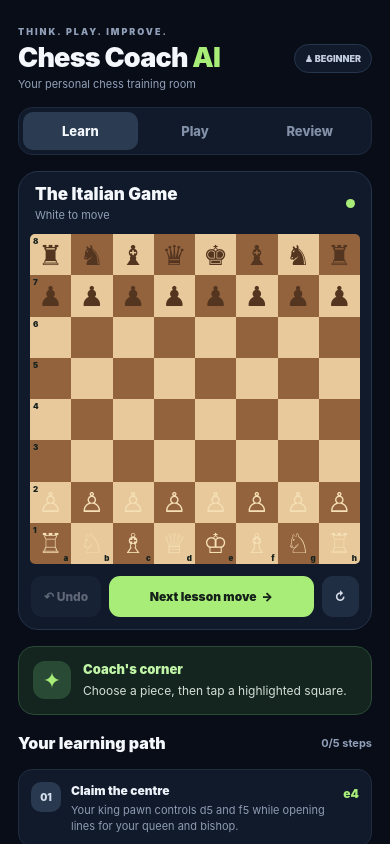
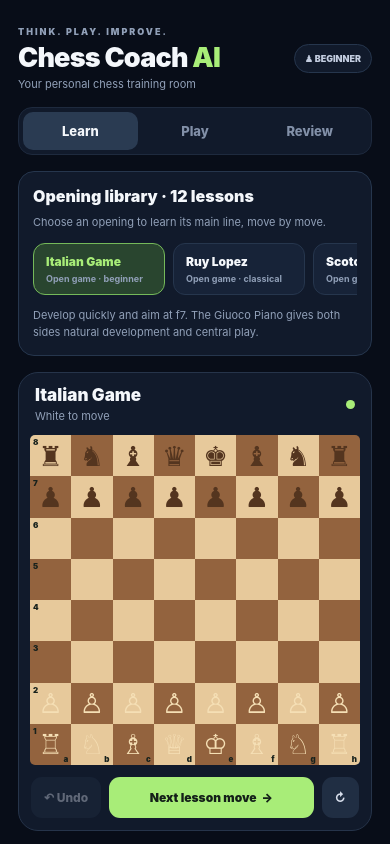
Before and after one commit to harshittank2/Ai-chess-coach, a React Native app: screen / in a window 390 px wide. Built offline with nearby package versions, Linux system fonts and the light colour scheme.

Commit message:
Add opening library and offline local PvP mode

```diff
--- a/App.js
+++ b/App.js
@@ -20,13 +20,29 @@ const PIECES = {
   wK: '♔', wQ: '♕', wR: '♖', wB: '♗', wN: '♘', wP: '♙',
   bK: '♚', bQ: '♛', bR: '♜', bB: '♝', bN: '♞', bP: '♟'
 };
-const LESSONS = [
-  { san: 'e4', title: 'Claim the centre', body: 'Your king pawn controls d5 and f5 while opening lines for your queen and bishop.' },
-  { san: 'e5', title: 'Contest the centre', body: 'Black fights for central space. Good openings are built on central control and development.' },
-  { san: 'Nf3', title: 'Develop with a threat', body: 'The knight moves toward the centre and attacks e5. Develop minor pieces before launching an attack.' },
-  { san: 'Nc6', title: 'Defend and develop', body: 'Black develops a knight and protects the e5 pawn. Both sides are bringing pieces into the game.' },
-  { san: 'Bc4', title: 'Target the f7 square', body: 'The bishop aims at f7, a sensitive opening square. White can now prepare to castle.' }
+const OPENINGS = [
+  { name: "Italian Game", tag: "Open game \u00b7 beginner", idea: "Develop quickly and aim at f7. The Giuoco Piano gives both sides natural development and central play.", moves: ["e4", "e5", "Nf3", "Nc6", "Bc4", "Bc5", "c3", "Nf6", "d4", "exd4", "cxd4", "Bb4+", "Nc3", "Nxe4", "O-O"] },
+  { name: "Ruy Lopez", tag: "Open game \u00b7 classical", idea: "Pressure the knight that defends e5. The Spanish Game builds long-term pressure and a strong centre.", moves: ["e4", "e5", "Nf3", "Nc6", "Bb5", "a6", "Ba4", "Nf6", "O-O", "Be7"] },
+  { name: "Scotch Game", tag: "Open game \u00b7 tactical", idea: "Challenge the centre early and open lines for your pieces. The Scotch often leads to active piece play.", moves: ["e4", "e5", "Nf3", "Nc6", "d4", "exd4", "Nxd4"] },
+  { name: "Queen's Gambit", tag: "Closed game \u00b7 positional", idea: "Offer the c-pawn to challenge Black\u2019s d5 centre. It is a positional opening, not a forced pawn sacrifice.", moves: ["d4", "d5", "c4", "e6", "Nc3", "Nf6", "Bg5", "Be7"] },
+  { name: "King's Gambit", tag: "Gambit \u00b7 attacking", idea: "White sacrifices a pawn for rapid development and attacking chances. King safety matters.", moves: ["e4", "e5", "f4", "exf4", "Nf3", "g5", "h4"] },
+  { name: "Evans Gambit", tag: "Gambit \u00b7 attacking", idea: "White gives a wing pawn to gain time and build a powerful centre. Development is the compensation.", moves: ["e4", "e5", "Nf3", "Nc6", "Bc4", "Bc5", "b4", "Bxb4", "c3", "Ba5", "d4"] },
+  { name: "Danish Gambit", tag: "Gambit \u00b7 open lines", idea: "White sacrifices pawns for open diagonals and fast development. Keep the initiative.", moves: ["e4", "e5", "d4", "exd4", "c3", "dxc3", "Bc4", "cxb2", "Bxb2"] },
+  { name: "Smith-Morra Gambit", tag: "Sicilian gambit", idea: "White offers a pawn to develop quickly against the Sicilian and seize open files.", moves: ["e4", "c5", "d4", "cxd4", "c3", "dxc3", "Nxc3"] },
+  { name: "Sicilian Defence", tag: "Defence \u00b7 counterattack", idea: "Black fights for the d4 square asymmetrically and creates active counterplay.", moves: ["e4", "c5", "Nf3", "d6", "d4", "cxd4", "Nxd4", "Nf6", "Nc3"] },
+  { name: "French Defence", tag: "Defence \u00b7 solid", idea: "Black challenges White\u2019s centre with ...d5. Learn the tension between the pawn chains.", moves: ["e4", "e6", "d4", "d5", "Nc3", "Nf6"] },
+  { name: "Caro-Kann Defence", tag: "Defence \u00b7 solid", idea: "Black prepares ...d5 while keeping the light-squared bishop\u2019s diagonal open.", moves: ["e4", "c6", "d4", "d5", "Nc3", "dxe4", "Nxe4"] },
+  { name: "London System", tag: "System \u00b7 positional", idea: "Develop the light-squared bishop outside the pawn chain, then build a reliable setup.", moves: ["d4", "d5", "Nf3", "Nf6", "Bf4", "e6", "e3", "Bd6", "Bg3"] }
 ];
+function buildOpeningLessons(opening) {
+  const game = new Chess();
+  const tips = ['Control the centre', 'Develop a piece', 'Improve your position', 'Prepare king safety', 'Create a useful threat'];
+  return opening.moves.map((san, index) => {
+    const move = game.move(san);
+    return { san: move ? move.san : san, title: tips[index % tips.length], body: opening.idea };
+  });
+}
+
 const VALUES = { p: 100, n: 320, b: 335, r: 500, q: 900, k: 20000 };
 const freshGame = () => new Chess();
 
@@ -53,7 +69,7 @@ function evaluateWhite(game) {
   }, [playerElo, ratedGames, lastResult, ratingReady]);
 
   useEffect(() => {
-    if (tab !== 'Play' || !game.isGameOver() || !ratingReady) return;
+    if (tab !== 'Play' || playMode !== 'computer' || !game.isGameOver() || !ratingReady) return;
     const key = game.history().join(' ');
     if (!key || ratedGameKey.current === key) return;
     ratedGameKey.current = key;
@@ -66,7 +82,7 @@ function evaluateWhite(game) {
     setPlayerElo(nextRating);
     setRatedGames(n => n + 1);
     setLastResult({ result, delta, opponentElo, level, moves: game.history().length, date: new Date().toISOString() });
-  }, [game, tab, level, playerElo, ratingReady]);
+  }, [game, tab, level, playerElo, ratingReady, playMode]);
   let score = 0;
   for (let r = 0; r < 8; r += 1) {
     for (let c = 0; c < 8; c += 1) {
@@ -255,6 +271,8 @@ export default function App() {
   const [targets, setTargets] = useState([]);
   const [history, setHistory] = useState([]);
   const [lessonIndex, setLessonIndex] = useState(0);
+  const [openingIndex, setOpeningIndex] = useState(0);
+  const [playMode, setPlayMode] = useState('computer');
   const [tab, setTab] = useState('Learn');
   const [level, setLevel] = useState('Medium');
   const [engineMode, setEngineMode] = useState('Auto');
@@ -277,6 +295,8 @@ export default function App() {
   const [pgnProgress, setPgnProgress] = useState(0);
   const animationPosition = useRef(new Animated.ValueXY({ x: 0, y: 0 })).current;
   const aiBusy = useRef(false);
+  const selectedOpening = OPENINGS[openingIndex] || OPENINGS[0];
+  const LESSONS = useMemo(() => buildOpeningLessons(selectedOpening), [openingIndex]);
   const currentLesson = LESSONS[lessonIndex] || null;
   const boardSize = Math.min(width - 60, 430);
   const board = game.board();
@@ -299,7 +319,7 @@ export default function App() {
   }, [playerElo, ratedGames, lastResult, ratingReady]);
 
   useEffect(() => {
-    if (tab !== 'Play' || !game.isGameOver() || !ratingReady) return;
+    if (tab !== 'Play' || playMode !== 'computer' || !game.isGameOver() || !ratingReady) return;
     const key = game.history().join(' ');
     if (!key || ratedGameKey.current === key) return;
     ratedGameKey.current = key;
@@ -486,7 +506,7 @@ export default function App() {
 
   function selectSquare(square) {
     if (game.isGameOver()) return;
-    if (tab === 'Play' && game.turn() === 'b') return;
+    if (tab === 'Play' && playMode === 'computer' && game.turn() === 'b') return;
     if (selected && targets.includes(square)) {
       const next = new Chess(game.fen());
       try {
@@ -513,7 +533,7 @@ export default function App() {
 
   function undo() {
     if (!history.length) return;
-    const removeCount = tab === 'Play' ? Math.min(2, history.length) : 1;
+    const removeCount = tab === 'Play' && playMode === 'computer' ? Math.min(2, history.length) : 1;
     const remaining = history.slice(0, -removeCount);
     const replay = freshGame();
     remaining.forEach(san => {
@@ -534,7 +554,7 @@ export default function App() {
     setSelected(null);
     setTargets([]);
     setLessonIndex(0);
-    setMessage(tab === 'Play' ? 'New game. You are White; make the first move.' : 'New game. Start with 1. e4 to control the centre.');
+    setMessage(tab === 'Play' ? (playMode === 'pvp' ? 'Offline Pass & Play. White moves first.' : 'New game. You are White; make the first move.') : 'New lesson: ' + selectedOpening.name + '. Start with ' + (LESSONS[0]?.san || 'the first move') + '.');
     setEngineLabel('Ready to play');
     setAnalysis(null);
   }
@@ -560,7 +580,7 @@ export default function App() {
   }
 
   useEffect(() => {
-    if (tab !== 'Play' || game.turn() !== 'b' || game.isGameOver() || aiBusy.current) return undefined;
+    if (tab !== 'Play' || playMode !== 'computer' || game.turn() !== 'b' || game.isGameOver() || aiBusy.current) return undefined;
     let cancelled = false;
     aiBusy.current = true;
     setAiThinking(true);
@@ -599,7 +619,7 @@ export default function App() {
       cancelled = true;
       aiBusy.current = false;
     };
-  }, [tab, game, level, engineMode]);
+  }, [tab, game, level, engineMode, playMode]);
 
   const movePairs = useMemo(() => {
     const pairs = [];
@@ -640,10 +660,15 @@ export default function App() {
         {tab === 'Play' && (
           <View style={styles.difficultyCard}>
             <View style={styles.difficultyHeading}>
-              <Text style={styles.sectionTitle}>Play the computer</Text>
-              <Text style={styles.onlineTag}>● ENGINE</Text>
+              <Text style={styles.sectionTitle}>Choose game mode</Text>
+              <Text style={styles.onlineTag}>{playMode === 'pvp' ? '● OFFLINE' : '● ENGINE'}</Text>
             </View>
-            <Text style={styles.helper}>Choose how challenging your opponent should be.</Text>
+            <View style={styles.levels}>
+              <Pressable onPress={() => { setPlayMode('computer'); ratedGameKey.current = ''; const next = freshGame(); setGame(next); setHistory([]); setSelected(null); setTargets([]); setEngineLabel('Ready to play'); setMessage('New game against the computer. You are White.'); }} style={[styles.levelButton, playMode === 'computer' && styles.levelButtonActive]}><Text style={[styles.levelText, playMode === 'computer' && styles.levelTextActive]}>vs Computer</Text></Pressable>
+              <Pressable onPress={() => { setPlayMode('pvp'); ratedGameKey.current = ''; const next = freshGame(); setGame(next); setHistory([]); setSelected(null); setTargets([]); setEngineLabel('Offline Pass & Play'); setMessage('Offline Pass & Play. White moves first.'); }} style={[styles.levelButton, playMode === 'pvp' && styles.levelButtonActive]}><Text style={[styles.levelText, playMode === 'pvp' && styles.levelTextActive]}>Pass & Play</Text></Pressable>
+            </View>
+            {playMode === 'pvp' ? <Text style={styles.helper}>Two players, one phone. White and Black take turns on this board. No internet or engine required.</Text> : <>
+            <Text style={styles.helper}>Choose how challenging your computer opponent should be.</Text>
             <View style={styles.levels}>
               {['Easy', 'Medium', 'Hard'].map(item => (
                 <Pressable key={item} onPress={() => setLevel(item)} style={[styles.levelButton, level === item && styles.levelButtonActive]}>
@@ -651,13 +676,25 @@ export default function App() {
                 </Pressable>
               ))}
             </View>
+            </>}
           </View>
         )}
+
+        {tab === 'Learn' && <View style={styles.difficultyCard}>
+          <Text style={styles.sectionTitle}>Opening library · {OPENINGS.length} lessons</Text>
+          <Text style={styles.helper}>Choose an opening to learn its main line, move by move.</Text>
+          <ScrollView horizontal showsHorizontalScrollIndicator={false} contentContainerStyle={{ gap: 8, paddingVertical: 4 }}>
+            {OPENINGS.map((item, index) => <Pressable key={item.name} onPress={() => { setOpeningIndex(index); setLessonIndex(0); setGame(freshGame()); setHistory([]); setSelected(null); setTargets([]); setMessage(item.name + ': ' + item.idea); }} style={[styles.openingChip, openingIndex === index && styles.openingChipActive]}>
+              <Text style={[styles.openingChipTitle, openingIndex === index && styles.openingChipTitleActive]}>{item.name}</Text><Text style={styles.openingChipTag}>{item.tag}</Text>
+            </Pressable>)}
+          </ScrollView>
+          <Text style={styles.helper}>{selectedOpening.idea}</Text>
+        </View>}
 
         <View style={styles.boardCard}>
           <View style={styles.boardHeader}>
             <View style={{ flex: 1 }}>
-              <Text style={styles.boardTitle}>{tab === 'Learn' ? 'The Italian Game' : tab === 'Play' ? 'You vs Computer' : 'Game review'}</Text>
+              <Text style={styles.boardTitle}>{tab === 'Learn' ? selectedOpening.name : tab === 'Play' ? (playMode === 'pvp' ? 'Offline · Pass & Play' : 'You vs Computer') : 'Game review'}</Text>
               <Text style={styles.status}>{aiThinking ? 'Computer is thinking…' : status}</Text>
             </View>
             <View style={[styles.statusDot, game.isGameOver() && styles.statusDotEnd]} />
@@ -667,10 +704,10 @@ export default function App() {
             <View style={styles.playerRow}>
               <View style={styles.avatar}><Text style={styles.avatarText}>♟</Text></View>
               <View style={{ flex: 1 }}>
-                <Text style={styles.playerName}>Chess Coach AI</Text>
-                <Text style={styles.playerMeta}>{level} level · Black pieces</Text>
+                <Text style={styles.playerName}>{playMode === 'pvp' ? 'Black · Player 2' : 'Chess Coach AI'}</Text>
+                <Text style={styles.playerMeta}>{playMode === 'pvp' ? 'Black pieces · Player 2' : level + ' level · Black pieces'}</Text>
               </View>
-              <Text style={styles.playerRating}>{level === 'Easy' ? '650 EST.' : level === 'Medium' ? '1000 EST.' : '1450 EST.'}</Text>
+              <Text style={styles.playerRating}>{playMode === 'pvp' ? 'LOCAL' : level === 'Easy' ? '650 EST.' : level === 'Medium' ? '1000 EST.' : '1450 EST.'}</Text>
             </View>
           )}
 
@@ -683,7 +720,7 @@ export default function App() {
               return (
                 <Pressable
                   key={square}
-                  disabled={aiThinking || (tab === 'Play' && game.turn() === 'b')}
+                  disabled={aiThinking || (tab === 'Play' && playMode === 'computer' && game.turn() === 'b')}
                   onPress={() => selectSquare(square)}
                   style={[styles.square, {
                     width: boardSize / 8,
@@ -845,10 +882,10 @@ export default function App() {
             <View style={styles.playerRowBottom}>
               <View style={styles.avatarYou}><Text style={styles.avatarText}>YOU</Text></View>
               <View style={{ flex: 1 }}>
-                <Text style={styles.playerName}>You</Text>
-                <Text style={styles.playerMeta}>White pieces · {playerElo} Elo</Text>
+                <Text style={styles.playerName}>{playMode === 'pvp' ? 'White · Player 1' : 'You'}</Text>
+                <Text style={styles.playerMeta}>{playMode === 'pvp' ? 'White pieces · Player 1' : 'White pieces · ' + playerElo + ' Elo'}</Text>
               </View>
-              {aiThinking ? <ActivityIndicator color={COLORS.green} /> : <Text style={styles.turnLabel}>{game.turn() === 'w' && !game.isGameOver() ? 'YOUR TURN' : game.isGameOver() ? 'FINISHED' : 'WAITING'}</Text>}
+              {aiThinking ? <ActivityIndicator color={COLORS.green} /> : <Text style={styles.turnLabel}>{game.isGameOver() ? 'FINISHED' : playMode === 'pvp' ? (game.turn() === 'w' ? 'WHITE TO MOVE' : 'BLACK TO MOVE') : game.turn() === 'w' ? 'YOUR TURN' : 'WAITING'}</Text>}
             </View>
           )}
 
@@ -870,14 +907,14 @@ export default function App() {
           <View style={{ flex: 1 }}>
             <View style={styles.coachTitleRow}>
               <Text style={styles.coachTitle}>Coach's corner</Text>
-              {tab === 'Play' && <Text style={styles.engineState}>{engineLabel}</Text>}
+              {tab === 'Play' && <Text style={styles.engineState}>{playMode === 'pvp' ? 'OFFLINE · NO ENGINE' : engineLabel}</Text>}
             </View>
             <Text style={styles.coachBody}>{message}</Text>
           </View>
         </View>
 
         <View style={styles.sectionHeader}>
-          <Text style={styles.sectionTitle}>{tab === 'Review' ? 'Move history' : tab === 'Play' ? 'Your match' : 'Your learning path'}</Text>
+          <Text style={styles.sectionTitle}>{tab === 'Review' ? 'Move history' : tab === 'Play' ? 'Your match' : selectedOpening.name + ' · Main line'}</Text>
           <Text style={styles.counter}>{tab === 'Review' ? history.length + ' plies' : tab === 'Play' ? level + ' AI' : progress + '/' + LESSONS.length + ' steps'}</Text>
         </View>
 
@@ -896,7 +933,7 @@ export default function App() {
             <View style={styles.matchStat}><Text style={styles.statLabel}>MOVES PLAYED</Text><Text style={styles.statValue}>{history.length}</Text></View>
             <View style={styles.matchStat}><Text style={styles.statLabel}>CURRENT LEVEL</Text><Text style={styles.statValue}>{level}</Text></View>
             <View style={styles.matchStat}><Text style={styles.statLabel}>ENGINE</Text><Text style={styles.statValueSmall}>{engineLabel}</Text></View>
-            <Text style={styles.helper}>Stockfish is used when its free online service is reachable. If it is unavailable, the built-in chess AI takes over automatically.</Text>
+            <Text style={styles.helper}>{playMode === 'pvp' ? 'Offline local multiplayer. Both players use the same device; engine and internet are not used.' : 'Stockfish is used when available. If the engine is unavailable, the built-in chess AI can take over.'}</Text>
           </View>
         ) : (
           <View style={styles.lessonList}>
@@ -924,7 +961,7 @@ export default function App() {
           </View>
           <Text style={styles.licenseNote}>Stockfish is GPLv3 software. Local engine supplied by dawikk-stockfish; online analysis is an optional fallback. Source and licence details are documented in the repository README.</Text>
         </View>
-        <Text style={styles.footer}>CHESS COACH AI  ·  BUILD 0.6.1</Text>
+        <Text style={styles.footer}>CHESS COACH AI  ·  BUILD 0.7.0</Text>
       </ScrollView>
     </SafeAreaView>
   );
@@ -946,6 +983,11 @@ const styles = StyleSheet.create({
   tabActive: { backgroundColor: '#2a3b52' },
   tabText: { color: '#8290a8', fontWeight: '800', fontSize: 13 },
   tabTextActive: { color: COLORS.text },
+  openingChip: { backgroundColor: COLORS.panel2, borderWidth: 1, borderColor: COLORS.line, borderRadius: 12, paddingHorizontal: 12, paddingVertical: 10, minWidth: 132, gap: 4 },
+  openingChipActive: { backgroundColor: '#29452f', borderColor: '#75b95a' },
+  openingChipTitle: { color: COLORS.text, fontSize: 12, fontWeight: '900' },
+  openingChipTitleActive: { color: COLORS.green },
+  openingChipTag: { color: COLORS.muted, fontSize: 9, fontWeight: '700' },
   difficultyCard: { width: '100%', backgroundColor: COLORS.panel, padding: 14, borderRadius: 16, borderWidth: 1, borderColor: COLORS.line, gap: 8 },
   difficultyHeading: { flexDirection: 'row', alignItems: 'center', justifyContent: 'space-between' },
   sectionTitle: { color: COLORS.text, fontSize: 16, fontWeight: '900' },
--- a/app.json
+++ b/app.json
@@ -2,7 +2,7 @@
   "expo": {
     "name": "Chess Coach AI",
     "slug": "chess-coach-ai",
-    "version": "0.6.1",
+    "version": "0.7.0",
     "orientation": "portrait",
     "userInterfaceStyle": "dark",
     "splash": {
@@ -10,7 +10,7 @@
     },
     "android": {
       "package": "com.harshit.chesscoachai",
-      "versionCode": 6,
+      "versionCode": 7,
       "adaptiveIcon": {
         "backgroundColor": "#080d18"
       }
--- a/package.json
+++ b/package.json
@@ -1,6 +1,6 @@
 {
   "name": "chess-coach-ai",
-  "version": "0.6.1",
+  "version": "0.7.0",
   "private": true,
   "main": "node_modules/expo/AppEntry.js",
   "scripts": {
```
Also changed, not shown: 1 other file (tests, documents, lock files or other folders).
